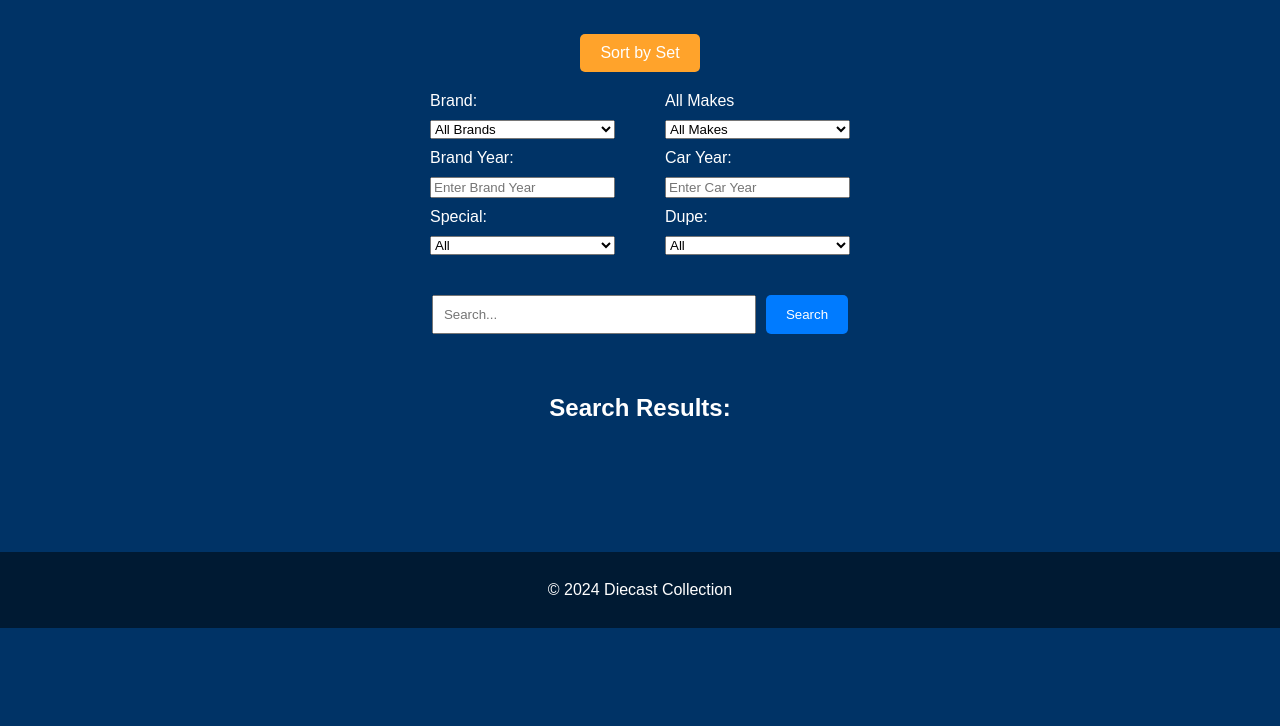
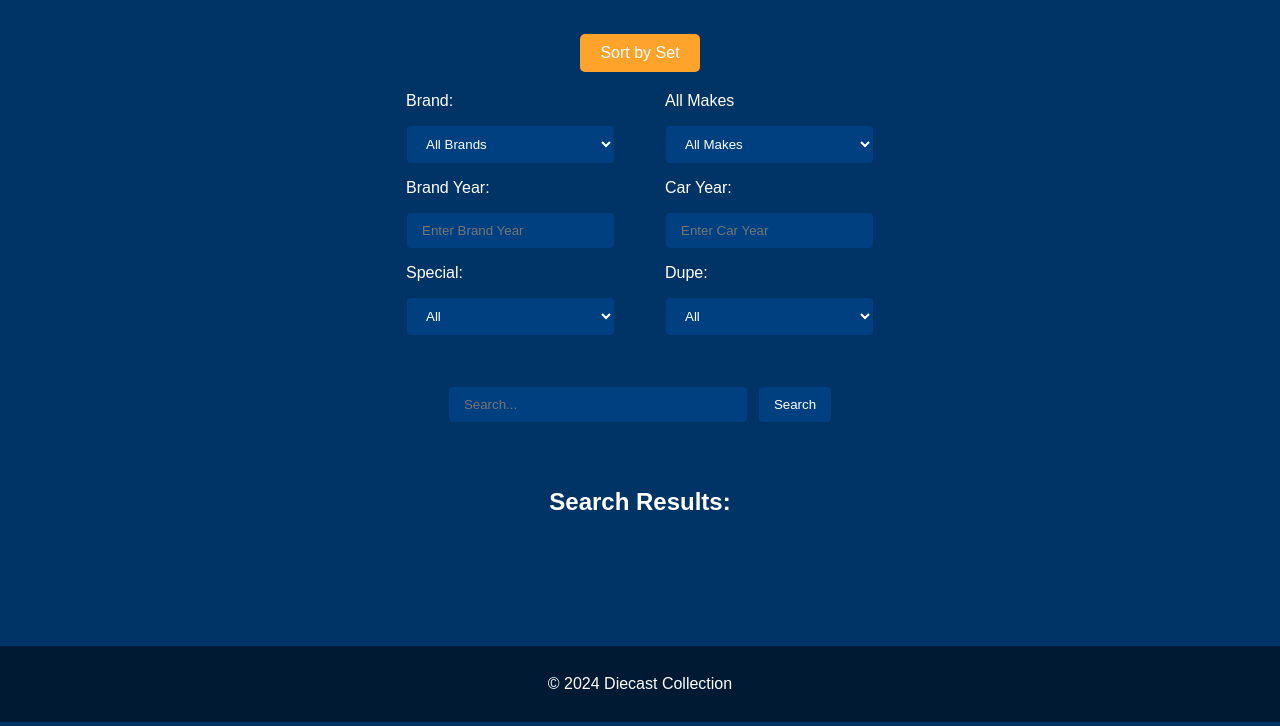
Before and after one commit to z-taylo10/diecast, a website: page frontend/advanced-search.html in a window 1280 px wide. Shown: the part 74-800 px from the top of the page. Drawn offline with Linux system fonts and the light colour scheme; no server answers.

Commit message:
botton css changes for avd search

```diff
--- a/frontend/css/advanced-search.css
+++ b/frontend/css/advanced-search.css
@@ -385,3 +385,21 @@ footer {
         margin-bottom: 5%; /* Adjust as needed */
     }
 }
+
+.filter-box select, .filter-box input, .search-bar input[type="text"], .search-bar button {
+    background-color: #004080; /* Slightly lighter blue */
+    color: white;
+    border: 1px solid #003366; /* Dark blue border */
+    border-radius: 5px;
+    padding: 10px 15px;
+    box-sizing: border-box; /* Include padding and border in the element's total width and height */
+    margin: 5px 0; /* Add some margin for spacing */
+}
+
+.filter-box select:hover, .filter-box input:hover, .search-bar input[type="text"]:hover, .search-bar button:hover {
+    background-color: #003366; /* Darker blue on hover */
+}
+
+.search-bar button {
+    cursor: pointer;
+}
```
